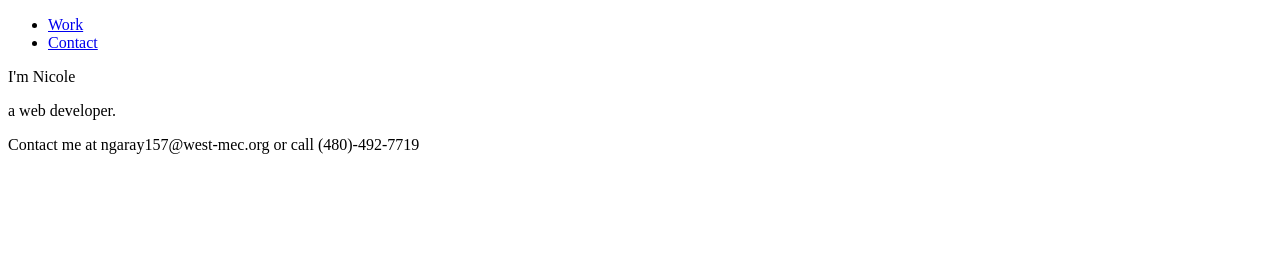
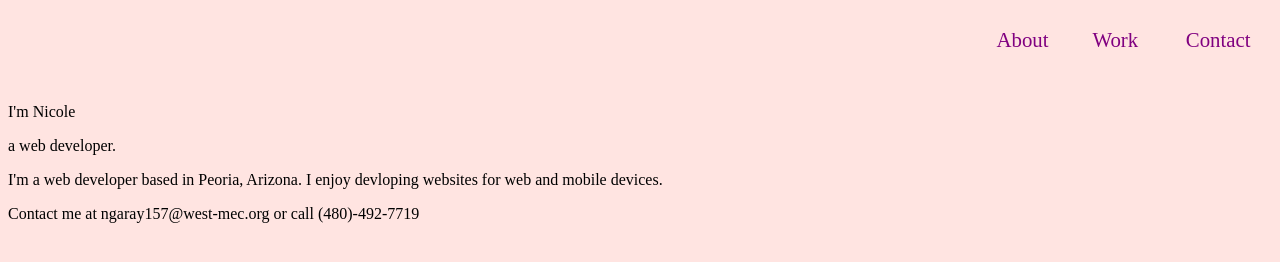
Before and after one commit to ngaray157/EqSite01, a plain HTML site: page index.html in a window 1280 px wide. Drawn offline with Linux system fonts and the light colour scheme.

Commit message:
created nav bar

```diff
--- a/index.html
+++ b/index.html
@@ -3,8 +3,9 @@
     <head>
         <meta charset="UTF-8"/>
         <title>Home</title>
-        <link href="index.css" rel="stylesheet"/>
-        <link href="reset.css" rel="stylesheet"/>
+        <link href="index_layout.css" rel="stylesheet"/>
+        <link href="index_styles.css" rel="stylesheet"/>
+        <!-- <link href="reset.css" rel="stylesheet"/> -->
         <!-- <link rel="icon" type="image" href="nicole.jpg"/> -->
     </head>
     <body>
@@ -13,13 +14,23 @@
                 width="120" height="150"> -->
             <nav class="topRight">
                 <ul>
+                    <li><a href="index.html">About</a></li>
                     <li><a href="work.html">Work</a></li>
                     <li><a href="contact.html">Contact</a></li>
                 </ul>
             </nav>
         </header>
+        <section id="firstLine">
         <p>I'm Nicole</p>
         <p id="secondline">a web developer.</p>
+    </section>
+
+    <section>
+        <p>
+            I'm a web developer based in Peoria, Arizona. I enjoy devloping
+            websites for web and mobile devices.
+        </p>
+    </section>
     </body>
 
     <footer>
--- /dev/null
+++ b/index_layout.css
@@ -0,0 +1,23 @@
+@charset "utf-8";
+
+/* Header Navigation Layout */
+
+header > nav{
+    display: table;
+    width: 100%;
+}
+
+header > nav > ul{
+    display: table-row;
+    list-style-type: none;
+}
+
+header > nav > ul > li{
+    display: table-cell;
+    text-align: center;
+}
+
+header > nav a{
+    display: block;
+    width: 100%;
+}
--- /dev/null
+++ b/index_styles.css
@@ -0,0 +1,36 @@
+@charset "utf-8";
+
+html{
+    background-color:rgb(255,228,225);
+}
+
+nav a{
+    text-decoration: none;
+}
+
+nav.topRight ul{
+    list-style-type: none;
+    font-size: 1.3em;
+}
+
+/* body > header > nav a:link, body > header > nav:visited {
+    color: rgba(128,0,128, 0.5);
+ } */
+
+nav a:hover, nav:active {
+    background-color: rgba(128,0,128, 0.5);
+ }
+
+nav.topRight a{
+    color:rgb(128,0,128);
+    padding-top: 20px;
+    padding-bottom: 35px;
+    padding-left: 5px;
+    padding-right: 5px;
+}
+
+header{
+    margin-left: auto;
+    margin-right: 0px;
+    width: 24%;
+}
```
Also changed, not shown: index.css (deleted).
